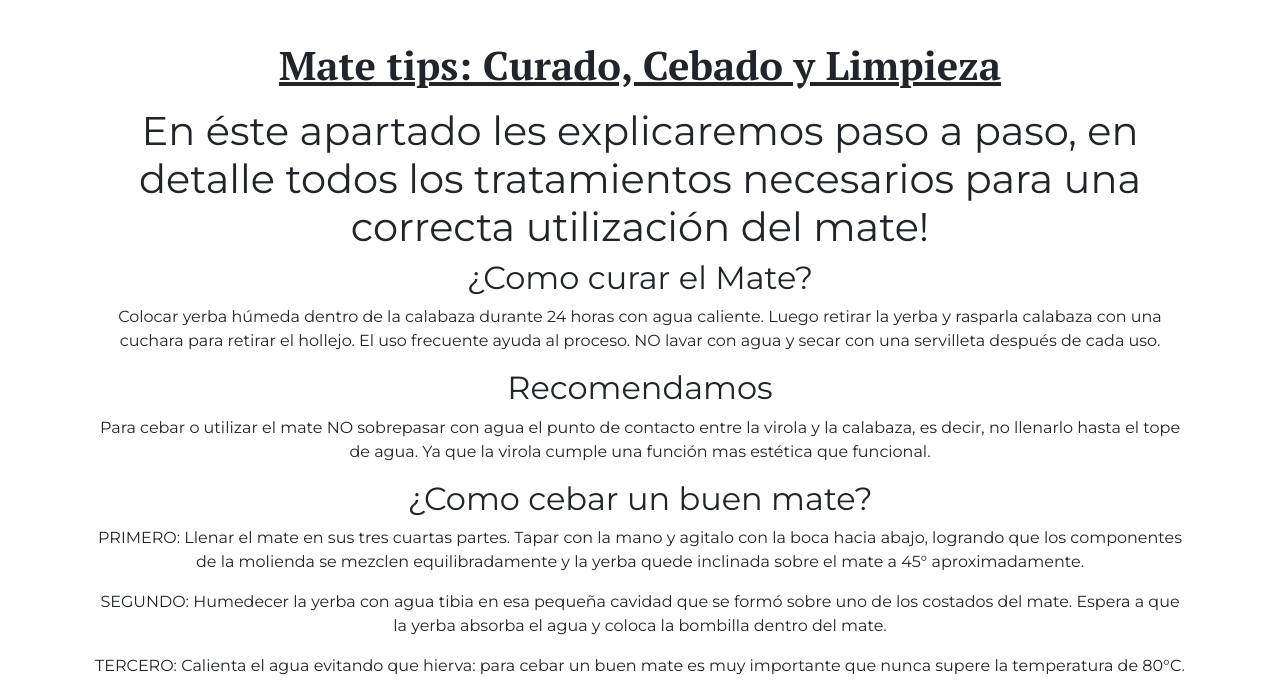
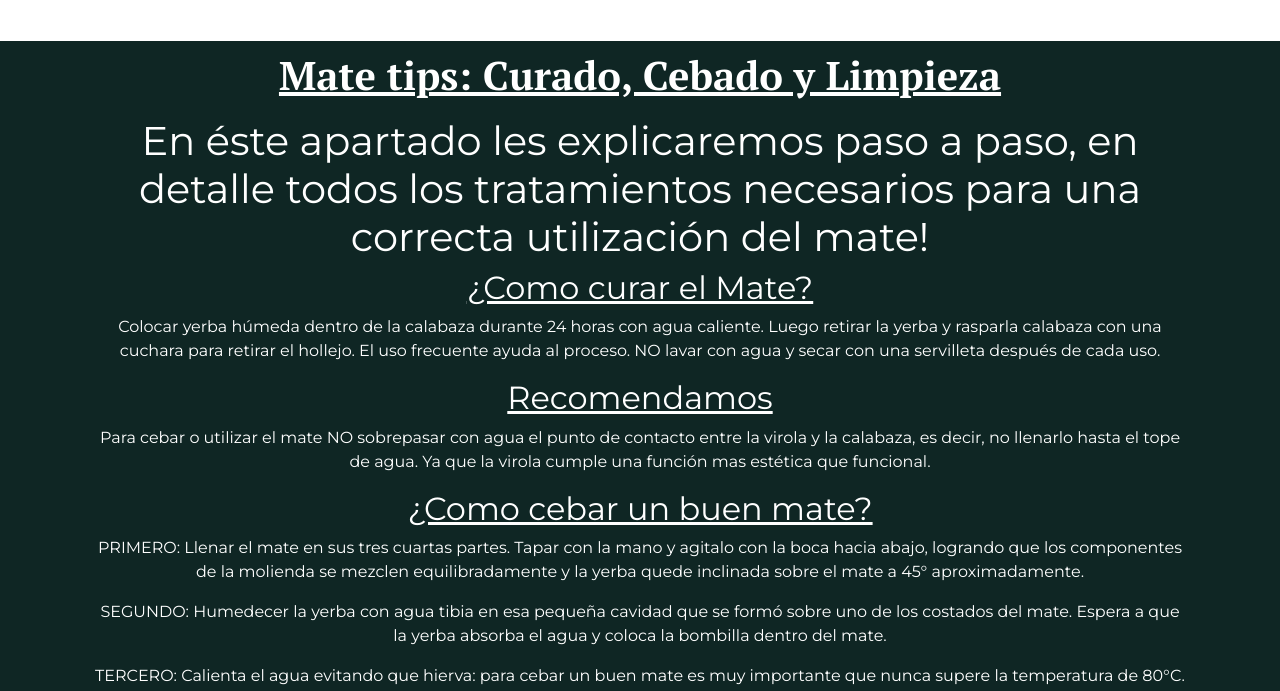
Before and after one commit to LautaroAmezaga/PF-Amezaga, a website: page pages/mate tips.html in a window 1280 px wide. Shown: the part 79-770 px from the top of the page. Drawn offline with nearby package versions, Linux system fonts and the light colour scheme.

Commit message:
pagina mate tips

```diff
--- a/pages/mate tips.html
+++ b/pages/mate tips.html
@@ -69,7 +69,7 @@
         </div>
     </nav>
     <!-- Mate tips -->
-    <section class="productos">
+    <section class="nosotros seccion-oscura">
       <div class="container text-center animate__animated animate__backInDown">
         <div class="container-fluid">
         <h1 class="seccion-titulo">Mate tips: Curado, Cebado y Limpieza</h1>
@@ -77,17 +77,17 @@
         <h1 class="animate__animated animate__backInLeft">
           En éste apartado les explicaremos paso a paso, en detalle todos los tratamientos necesarios para una correcta utilización del mate!
         </h1>
-        <h2>¿Como curar el Mate?</h2>
+        <h2><u>¿Como curar el Mate?</u></h2>
         <p>
         Colocar yerba húmeda dentro de la calabaza durante 24 horas con agua caliente.
         Luego retirar la yerba y rasparla calabaza con una cuchara para retirar el hollejo.
         El uso frecuente ayuda al proceso. NO lavar con agua y secar con una servilleta después de cada uso.
         </p>
-        <h2>Recomendamos</h2>
+        <h2><u>Recomendamos</u></h2>
         <p>
           Para cebar o utilizar el mate NO sobrepasar con agua el punto de contacto entre la virola y la calabaza, es decir, no llenarlo hasta el tope de agua. Ya que la virola cumple una función mas estética que funcional.
         </p>
-        <h2>¿Como cebar un buen mate?</h2>
+        <h2><u>¿Como cebar un buen mate?</u></h2>
          <p>PRIMERO: Llenar el mate en sus tres cuartas partes. Tapar con la mano y agitalo con la boca hacia abajo, logrando que los componentes de la molienda se mezclen equilibradamente y la yerba quede inclinada sobre el mate a 45° aproximadamente.</p>
          <p>SEGUNDO: Humedecer la yerba con agua tibia en esa pequeña cavidad que se formó sobre uno de los costados del mate. Espera a que la yerba absorba el agua y coloca la bombilla dentro del mate.</p>
          <p>TERCERO: Calienta el agua evitando que hierva: para cebar un buen mate es muy importante que nunca supere la temperatura de 80°C.</p>
```
